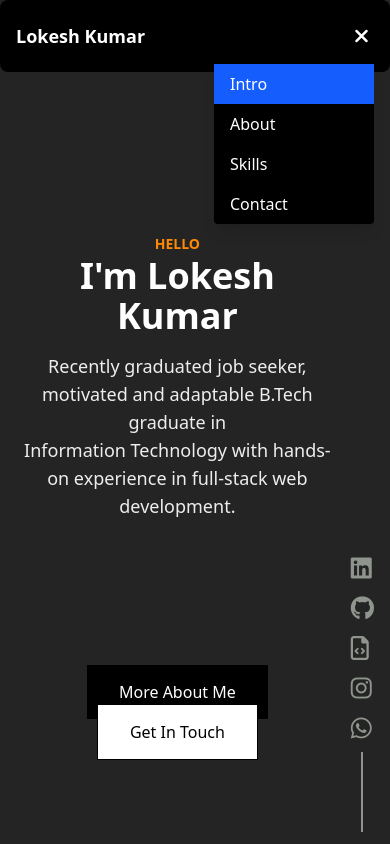
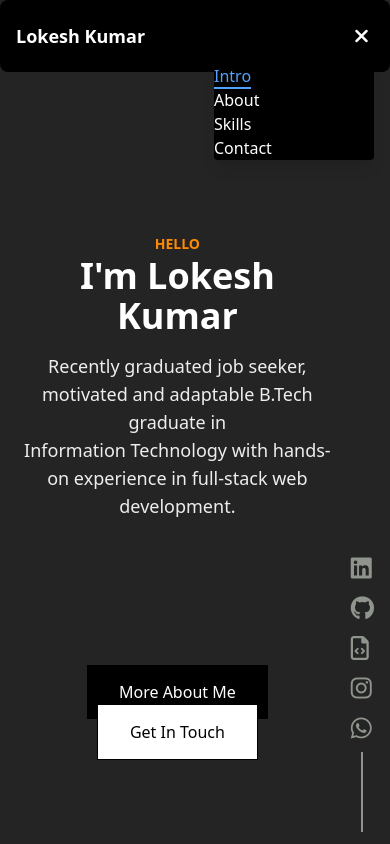
Before and after one commit to lokeshkum1r/Portfolio_Lokesh, a React (Vite) app: page / in a window 390 px wide. Both pictures are taken after a click on the button 357 px from the left and 36 px from the top of the page. Shown: the top 844 px of the page. Built offline with nearby package versions, Linux system fonts and the light colour scheme.

Commit message:
Update Navbar.jsx

```diff
--- a/src/component/Navbar.jsx
+++ b/src/component/Navbar.jsx
@@ -34,10 +34,7 @@ export default function Navbar() {
         {menuItems.map((item) => (
           <li
             key={item}
-            className={`transition ${activeItem === item
-              ? "text-blue-400 border-b-2 border-blue-400"
-              : "hover:text-gray-400"
-              }`}
+
           >
             <Link
               to={item.toLowerCase()} // match section id
@@ -46,7 +43,10 @@ export default function Navbar() {
               offset={-70} // adjust for navbar height
               spy={true} // track scroll position
               onSetActive={() => setActiveItem(item)} // updates activeItem on scroll
-              className="cursor-pointer"
+               className={`transition cursor-pointer ${activeItem === item
+              ? "text-blue-400 border-b-2 border-blue-400"
+              : "hover:text-gray-400"
+              }`}
             >
               {item}
             </Link>
@@ -89,10 +89,6 @@ export default function Navbar() {
                   setActiveItem(item);
                   setDropdownOpen(false); // close dropdown on click
                 }}
-                className={`py-2 px-4 transition ${activeItem === item
-                  ? "bg-blue-600 text-white"
-                  : "hover:bg-gray-800"
-                  }`}
               >
                <Link
               to={item.toLowerCase()} // match section id
@@ -101,7 +97,10 @@ export default function Navbar() {
               offset={-70} // adjust for navbar height
               spy={true} // track scroll position
               onSetActive={() => setActiveItem(item)} // updates activeItem on scroll
-              className="cursor-pointer"
+              className={`transition cursor-pointer ${activeItem === item
+              ? "text-blue-400 border-b-2 border-blue-400"
+              : "hover:text-gray-400"
+              }`}
             >
               {item}
             </Link>
```
